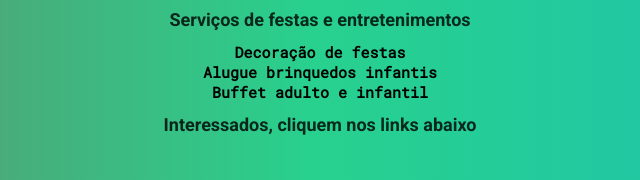
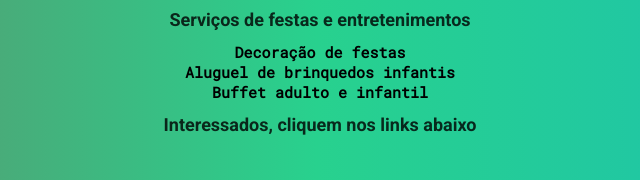
Before and after one commit to TKRyann/kndesigner, a plain HTML site: page index.html in a window 1280 px wide. Shown: the part 203-383 px from the top of the page, 320-960 px from the left. Drawn offline with Linux system fonts and the light colour scheme.

Commit message:
Update index.html
Correções  gramaticais no INDEX

```diff
--- a/index.html
+++ b/index.html
@@ -42,7 +42,7 @@
                 Decoração de festas
             </li>
             <li>
-                Alugue brinquedos infantis
+                Aluguel de brinquedos infantis
             <li>
               Buffet adulto e infantil
             </li>
```
